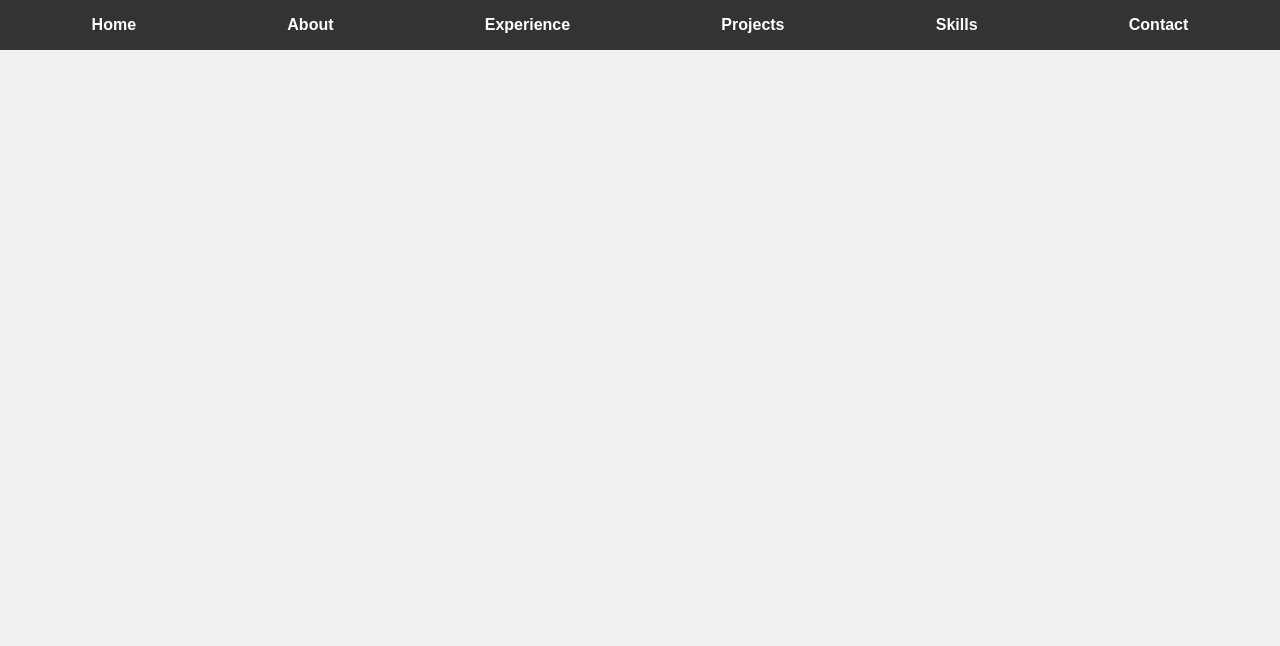
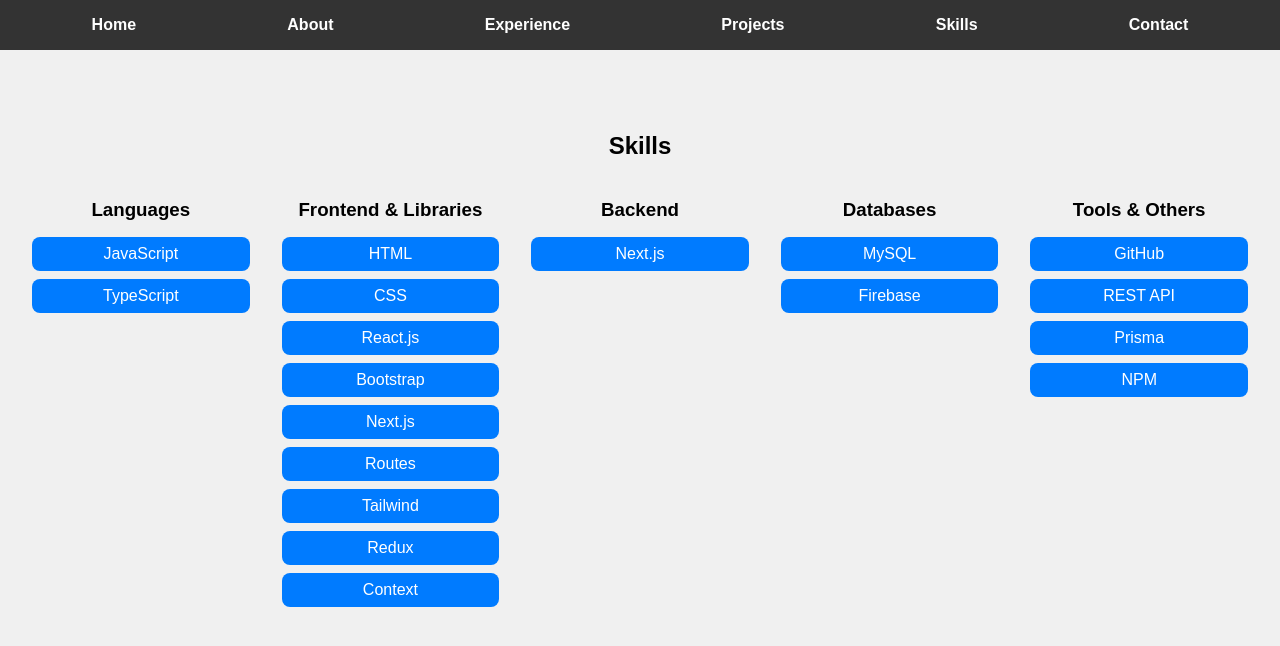
Before and after one commit to g100rabh/central-assignment, a React (Create React App) app: page / in a window 1280 px wide. Both pictures are taken after a click on the item "Skills". Shown: the top 646 px of the page. Built offline with nearby package versions, Linux system fonts and the light colour scheme.

Commit message:
skills page added

```diff
--- a/src/App.js
+++ b/src/App.js
@@ -5,6 +5,7 @@ import Experience from "./components/Experience";
 import Header from "./components/Header";
 import Home from "./components/Home";
 import Projects from "./components/Projects";
+import Skills from "./components/Skills";
 
 function App() {
   const [activePage, setActivePage] = useState("/");
@@ -16,6 +17,7 @@ function App() {
         {activePage === "/about" && <About />}
         {activePage === "/experience" && <Experience />}
         {activePage === "/projects" && <Projects />}
+        {activePage === "/skills" && <Skills />}
       </main>
     </div>
   );
--- /dev/null
+++ b/src/components/Skills.js
@@ -0,0 +1,55 @@
+import React from "react";
+import { skills } from "../data";
+import styles from "./Skills.module.css";
+
+const Skills = () => {
+  return (
+    <section id="skills" className={styles.skills}>
+      <h2>Skills</h2>
+      <div className={styles.skillSections}>
+        <div className={styles.skillSection}>
+          <h3>Languages</h3>
+          <ul>
+            {skills.languages.map((skill, index) => (
+              <li key={index}>{skill}</li>
+            ))}
+          </ul>
+        </div>
+        <div className={styles.skillSection}>
+          <h3>Frontend & Libraries</h3>
+          <ul>
+            {skills.frontend.map((skill, index) => (
+              <li key={index}>{skill}</li>
+            ))}
+          </ul>
+        </div>
+        <div className={styles.skillSection}>
+          <h3>Backend</h3>
+          <ul>
+            {skills.backend.map((skill, index) => (
+              <li key={index}>{skill}</li>
+            ))}
+          </ul>
+        </div>
+        <div className={styles.skillSection}>
+          <h3>Databases</h3>
+          <ul>
+            {skills.databases.map((skill, index) => (
+              <li key={index}>{skill}</li>
+            ))}
+          </ul>
+        </div>
+        <div className={styles.skillSection}>
+          <h3>Tools & Others</h3>
+          <ul>
+            {skills.tools.map((skill, index) => (
+              <li key={index}>{skill}</li>
+            ))}
+          </ul>
+        </div>
+      </div>
+    </section>
+  );
+};
+
+export default Skills;
--- /dev/null
+++ b/src/components/Skills.module.css
@@ -0,0 +1,37 @@
+.skills {
+  padding: 4rem 2rem;
+  background: #f0f0f0;
+  text-align: center;
+}
+
+.skillSections {
+  display: flex;
+  flex-wrap: wrap;
+  justify-content: center;
+  gap: 2rem;
+}
+
+.skillSection {
+  flex: 1;
+  min-width: 200px;
+}
+
+.skillSection h3 {
+  margin-bottom: 1rem;
+}
+
+.skillSection ul {
+  list-style: none;
+  display: flex;
+  flex-direction: column;
+  padding: 0;
+}
+
+.skillSection ul li {
+  background: #007bff;
+  color: white;
+  padding: 0.5rem 1rem;
+  border-radius: 8px;
+  margin-bottom: 0.5rem;
+  display: inline-block;
+}
```
